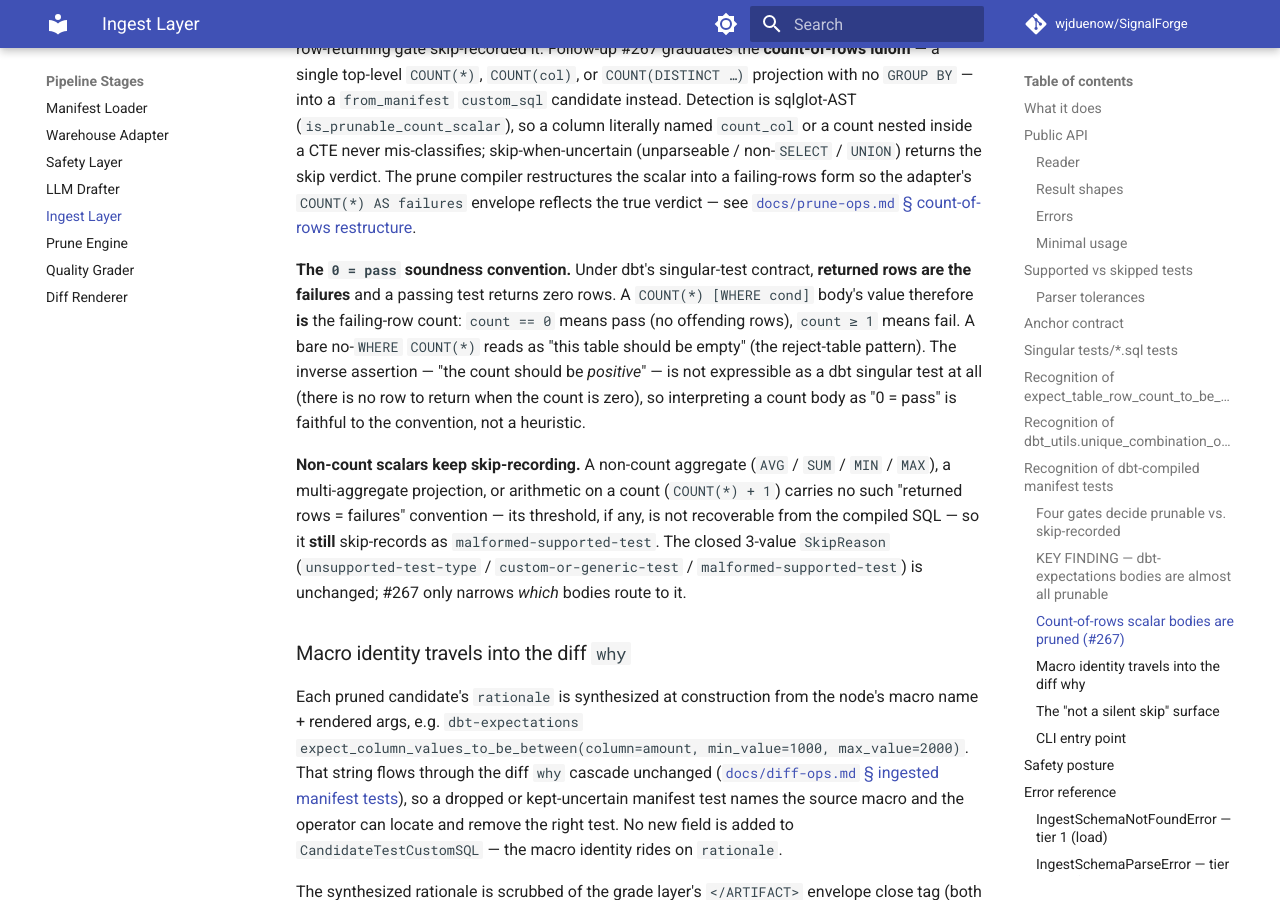
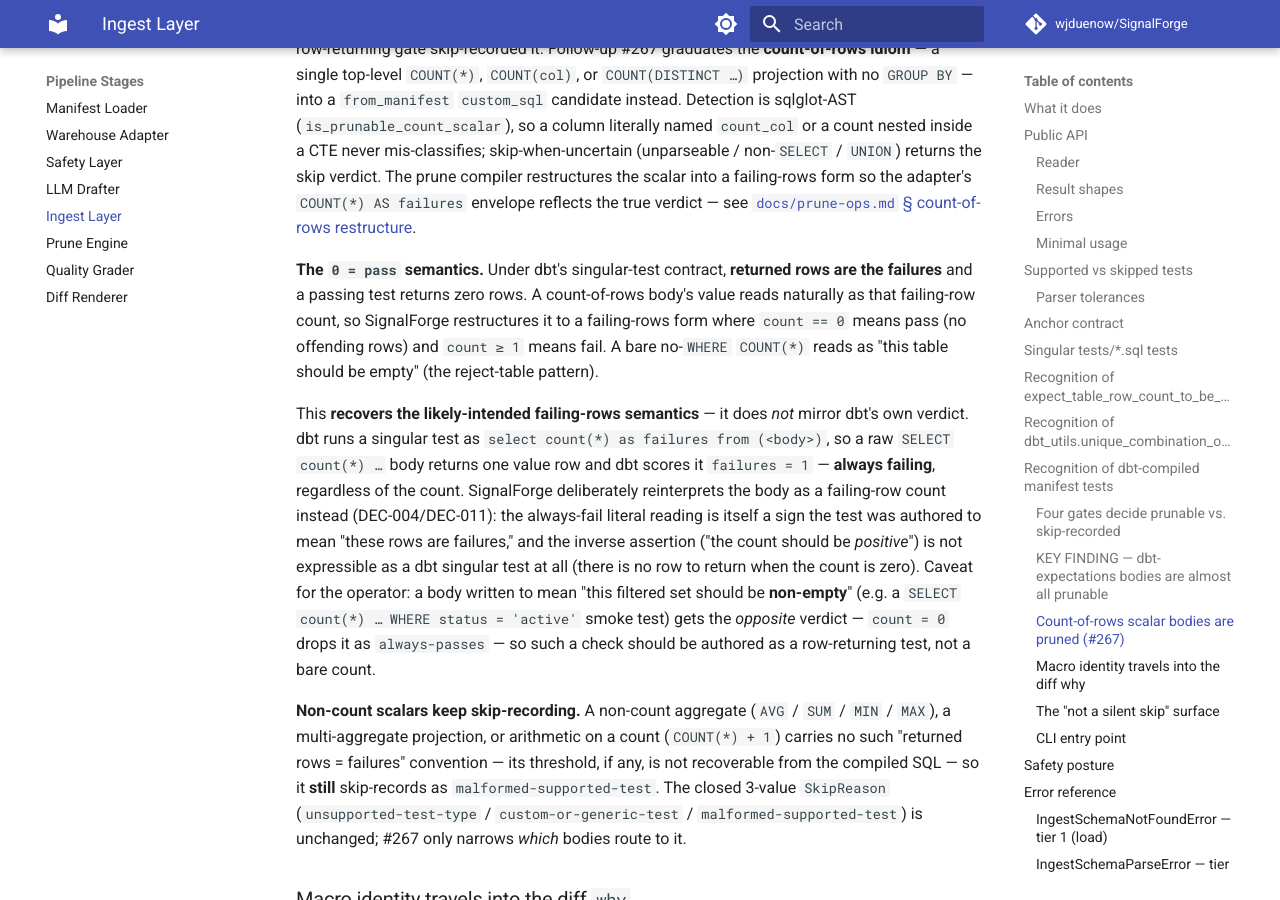
Before and after one commit to wjduenow/SignalForge, an MkDocs documentation site: the page built from docs/ingest-ops.md, in a window 1280 px wide and 900 px high, scrolled down 10901 px. Built offline with MkDocs 1.6.1 and Material for MkDocs 9.7.7, drawn with Linux system fonts in a browser that asks for light colours; comment, search, counter and statistics services are not loaded.

Commit message:
bd_1-scaffolding-3hz.7: Quality gate — soften 0=pass doc overclaim + isolate union-root test (code review)

```diff
--- a/docs/ingest-ops.md
+++ b/docs/ingest-ops.md
@@ -490,15 +490,26 @@ compiler restructures the scalar into a failing-rows form so the adapter's
 `COUNT(*) AS failures` envelope reflects the true verdict — see
 [`docs/prune-ops.md` § count-of-rows restructure](prune-ops.md#custom_sql-manifest-ingested-and-drafted).
 
-**The `0 = pass` soundness convention.** Under dbt's singular-test contract,
-**returned rows are the failures** and a passing test returns zero rows. A
-`COUNT(*) [WHERE cond]` body's value therefore **is** the failing-row count:
-`count == 0` means pass (no offending rows), `count ≥ 1` means fail. A bare
-no-`WHERE` `COUNT(*)` reads as "this table should be empty" (the reject-table
-pattern). The inverse assertion — "the count should be *positive*" — is not
-expressible as a dbt singular test at all (there is no row to return when the
-count is zero), so interpreting a count body as "0 = pass" is faithful to the
-convention, not a heuristic.
+**The `0 = pass` semantics.** Under dbt's singular-test contract, **returned
+rows are the failures** and a passing test returns zero rows. A count-of-rows
+body's value reads naturally as that failing-row count, so SignalForge
+restructures it to a failing-rows form where `count == 0` means pass (no
+offending rows) and `count ≥ 1` means fail. A bare no-`WHERE` `COUNT(*)` reads
+as "this table should be empty" (the reject-table pattern).
+
+This **recovers the likely-intended failing-rows semantics** — it does *not*
+mirror dbt's own verdict. dbt runs a singular test as `select count(*) as
+failures from (<body>)`, so a raw `SELECT count(*) …` body returns one value
+row and dbt scores it `failures = 1` — **always failing**, regardless of the
+count. SignalForge deliberately reinterprets the body as a failing-row count
+instead (DEC-004/DEC-011): the always-fail literal reading is itself a sign the
+test was authored to mean "these rows are failures," and the inverse assertion
+("the count should be *positive*") is not expressible as a dbt singular test at
+all (there is no row to return when the count is zero). Caveat for the operator:
+a body written to mean "this filtered set should be **non-empty**" (e.g. a
+`SELECT count(*) … WHERE status = 'active'` smoke test) gets the *opposite*
+verdict — `count = 0` drops it as `always-passes` — so such a check should be
+authored as a row-returning test, not a bare count.
 
 **Non-count scalars keep skip-recording.** A non-count aggregate
 (`AVG` / `SUM` / `MIN` / `MAX`), a multi-aggregate projection, or arithmetic on
--- a/docs/prune-ops.md
+++ b/docs/prune-ops.md
@@ -279,10 +279,12 @@ SELECT sf_agg_value FROM (SELECT (<body>) AS sf_agg_value) AS sf_agg WHERE sf_ag
 
 so the outer envelope now reflects the true verdict — **0 rows ⇒
 `always-passes` (dropped), ≥ 1 row ⇒ `kept`** — matching `row_count_between`'s
-failing-rows contract. This is sound under dbt's "returned rows = failures"
-convention: the count body's value **is** the failing-row count, so
-`count == 0` is a pass (see
-[`docs/ingest-ops.md` § count-of-rows](ingest-ops.md#count-of-rows-scalar-bodies-are-pruned-267)).
+failing-rows contract. This **recovers the likely-intended failing-rows
+semantics** under dbt's "returned rows = failures" contract (`count == 0` ⇒
+pass); it deliberately reinterprets the body and does not mirror dbt's own
+verdict, which scores a raw `count(*)` body as always-failing — see
+[`docs/ingest-ops.md` § count-of-rows](ingest-ops.md#count-of-rows-scalar-bodies-are-pruned-267)
+for the full soundness note and the non-empty-smoke-test caveat.
 The restructure is a pure-string wrap (no sqlglot in the compiler); the
 composed SQL is re-run through `validate_ingested_sql`. Because the ingested
 body is a `from_manifest` `custom_sql`, `_test_requires_source_table` already
```
Also changed, not shown: CHANGELOG.md (+1 -1 lines), 1 other file.
